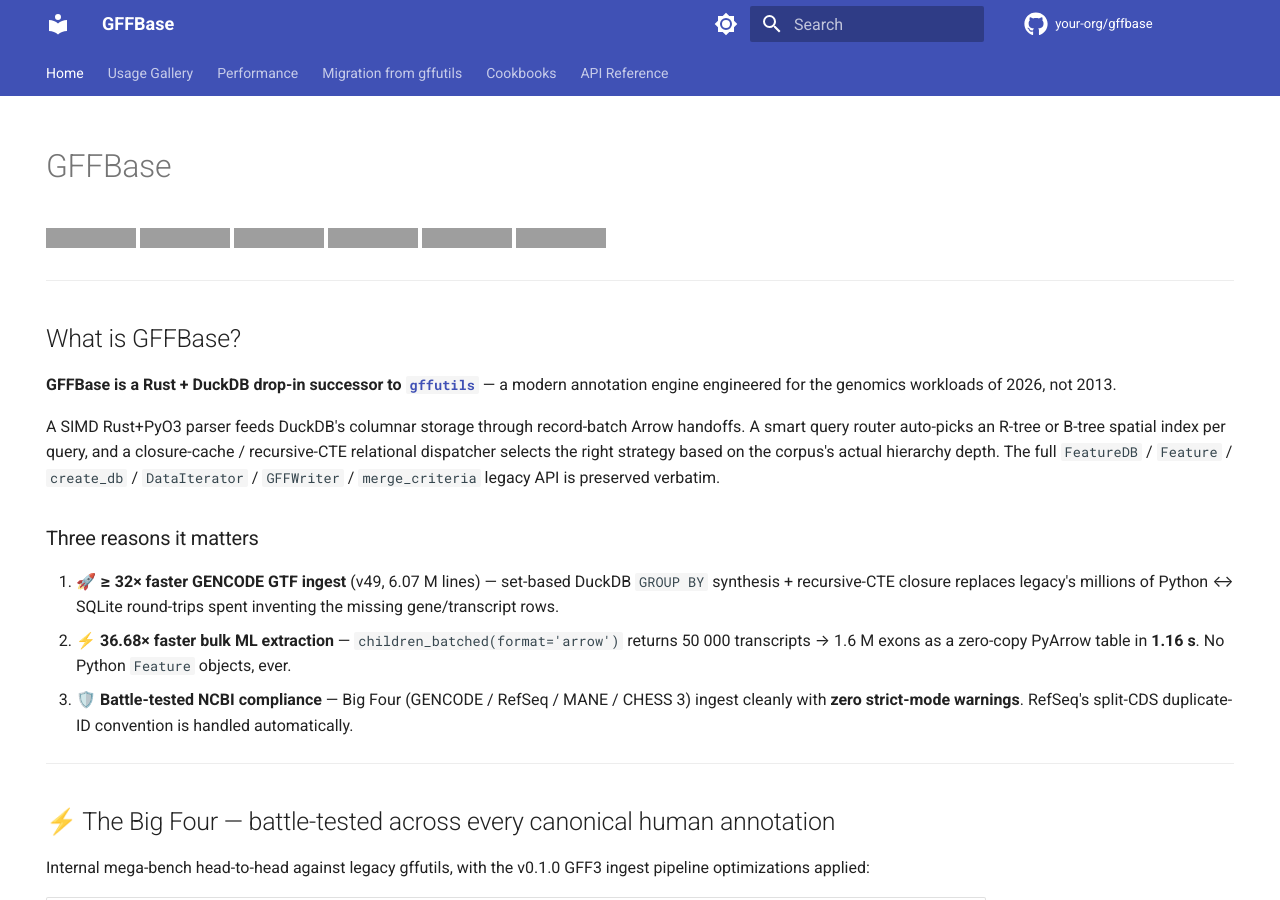
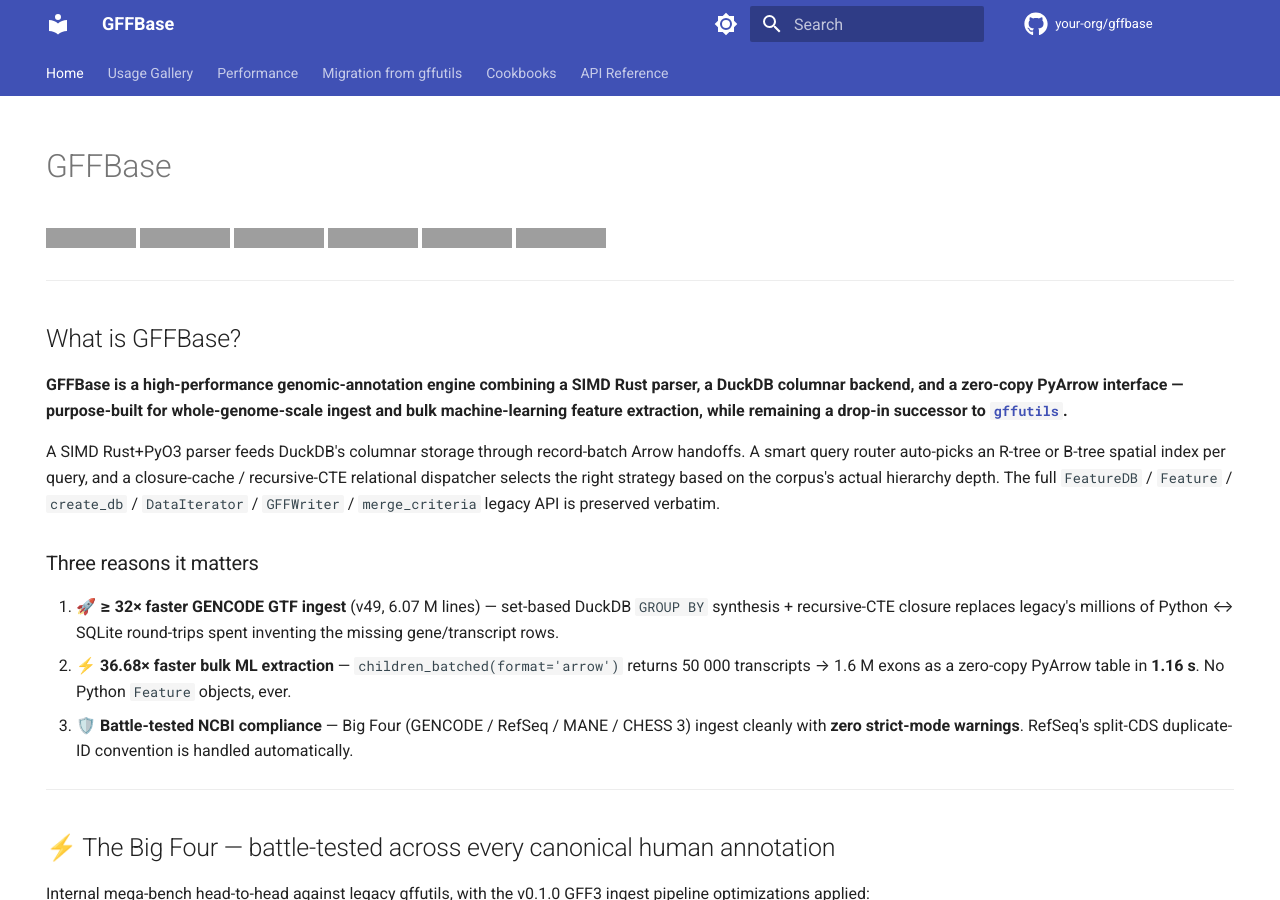
Before and after one commit to Kuanhao-Chao/gffbase, an MkDocs documentation site: the page built from docs/index.md, in a window 1280 px wide and 900 px high, cut to the strip 0-900 px from the top of the window. Built offline with MkDocs 1.6.1 and Material for MkDocs 9.7.7, drawn with Linux system fonts in a browser that asks for light colours; comment, search, counter and statistics services are not loaded; grey boxes are pictures that could not be loaded.

Commit message:
docs: polish project tagline and verify final pipeline correctness

```diff
--- a/docs/index.md
+++ b/docs/index.md
@@ -18,10 +18,11 @@
 
 ## What is GFFBase?
 
-**GFFBase is a Rust + DuckDB drop-in successor to
-[`gffutils`](https://github.com/daler/gffutils)** — a modern
-annotation engine engineered for the genomics workloads of 2026, not
-2013.
+**GFFBase is a high-performance genomic-annotation engine combining a
+SIMD Rust parser, a DuckDB columnar backend, and a zero-copy PyArrow
+interface — purpose-built for whole-genome-scale ingest and bulk
+machine-learning feature extraction, while remaining a drop-in
+successor to [`gffutils`](https://github.com/daler/gffutils).**
 
 A SIMD Rust+PyO3 parser feeds DuckDB's columnar storage through
 record-batch Arrow handoffs. A smart query router auto-picks an
```
Also changed, not shown: README.md (+5 -3 lines).
